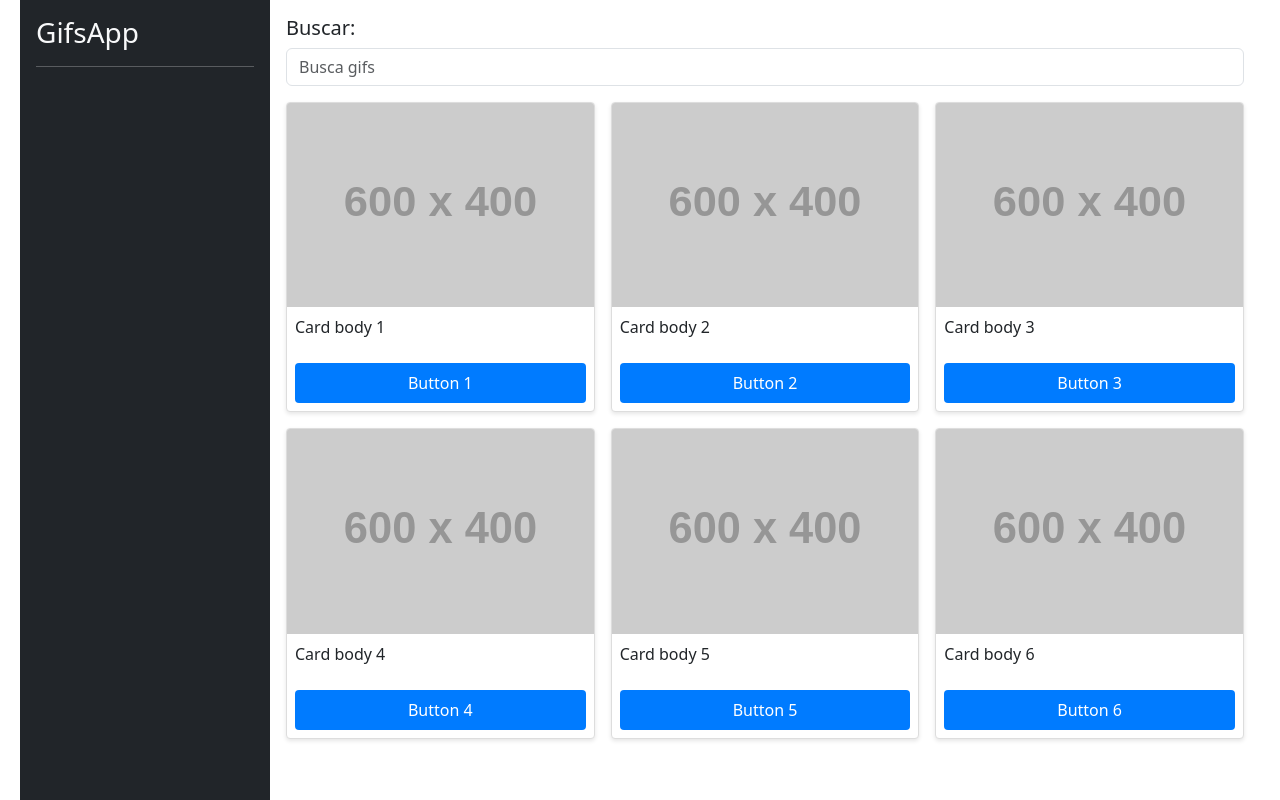
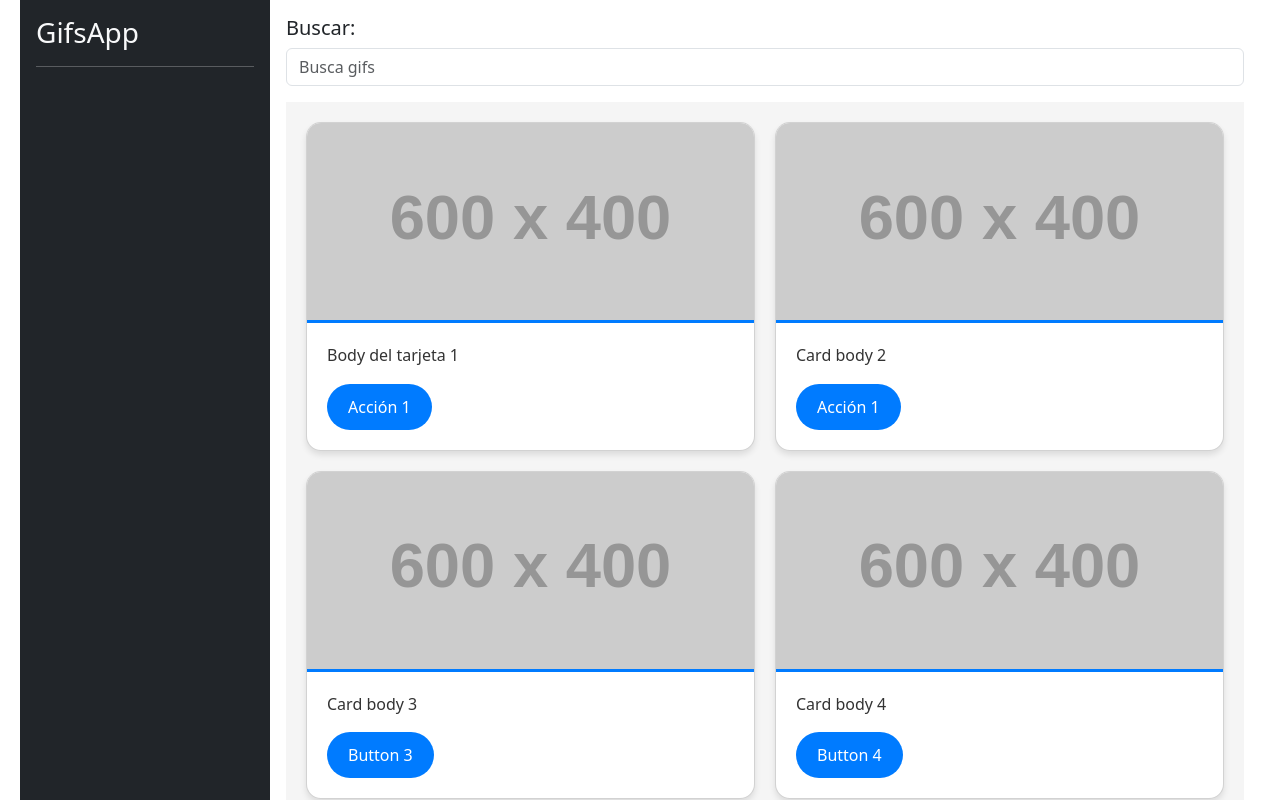
Before and after one commit to StevenACZ/gifs-app, an Angular app: page / in a window 1280 px wide. Shown: the top 800 px of the page. Built offline with nearby package versions, Linux system fonts and the light colour scheme.

Commit message:
update card list component styles and improve button accessibility

```diff
--- a/src/app/gifs/components/card-list/card-list.component.css
+++ b/src/app/gifs/components/card-list/card-list.component.css
@@ -1,48 +1,50 @@
 .card-list {
   display: grid;
-  grid-template-columns: repeat(auto-fit, minmax(250px, 1fr));
-  gap: 1rem;
+  grid-template-columns: repeat(auto-fit, minmax(300px, 1fr));
+  gap: 20px;
+  padding: 20px;
+  background-color: #f5f5f5;
 }
 
 .card {
-  border: 1px solid #ddd;
-  border-radius: 4px;
+  border-radius: 15px;
   overflow: hidden;
-  box-shadow: 0 2px 4px rgba(0, 0, 0, 0.1);
-  display: flex;
-  flex-direction: column;
+  box-shadow: 0 4px 6px rgba(0, 0, 0, 0.1);
+  transition: transform 0.3s ease;
+}
+
+.card:hover {
+  transform: translateY(-5px);
+  box-shadow: 0 8px 12px rgba(0, 0, 0, 0.15);
 }
 
 .card img {
   width: 100%;
-  height: auto;
+  height: 200px;
+  object-fit: cover;
+  border-bottom: 3px solid #007bff;
 }
 
 .card-body {
-  padding: 0.5rem;
-  flex: 1;
-  display: flex;
-  flex-direction: column;
-  justify-content: space-between;
+  padding: 20px;
+  color: #333;
 }
 
-.card-body button {
-  margin-top: 0.5rem;
-  padding: 0.5rem;
-  border: none;
-  background-color: #007bff;
-  color: #fff;
-  border-radius: 4px;
-  cursor: pointer;
+.card-body p {
+  margin-bottom: 15px;
+  line-height: 1.6;
 }
 
-.card-body button:hover {
+.btn {
+  display: inline-block;
+  padding: 10px 20px;
+  background-color: #007bff;
+  color: white;
+  text-decoration: none;
+  border-radius: 25px;
+  transition: background-color 0.3s ease;
+}
+
+.btn:hover {
   background-color: #0056b3;
 }
-
-/* Responsive adjustments */
-@media (max-width: 768px) {
-  .card-list {
-    grid-template-columns: repeat(auto-fit, minmax(200px, 1fr));
-  }
-}
--- a/src/app/gifs/components/card-list/card-list.component.html
+++ b/src/app/gifs/components/card-list/card-list.component.html
@@ -1,9 +1,9 @@
 <div class="card-list">
   <div class="card">
-    <img src="https://placehold.co/600x400" alt="Card image" />
+    <img src="https://placehold.co/600x400" alt="Imagen tarjeta" />
     <div class="card-body">
-      <p>Card body 1</p>
-      <button>Button 1</button>
+      <p>Body del tarjeta 1</p>
+      <button class="btn">Acción 1</button>
     </div>
   </div>
 
@@ -11,7 +11,7 @@
     <img src="https://placehold.co/600x400" alt="Card image" />
     <div class="card-body">
       <p>Card body 2</p>
-      <button>Button 2</button>
+      <button class="btn">Acción 1</button>
     </div>
   </div>
 
@@ -19,7 +19,7 @@
     <img src="https://placehold.co/600x400" alt="Card image" />
     <div class="card-body">
       <p>Card body 3</p>
-      <button>Button 3</button>
+      <button class="btn">Button 3</button>
     </div>
   </div>
 
@@ -27,21 +27,21 @@
     <img src="https://placehold.co/600x400" alt="Card image" />
     <div class="card-body">
       <p>Card body 4</p>
-      <button>Button 4</button>
+      <button class="btn">Button 4</button>
     </div>
   </div>
   <div class="card">
     <img src="https://placehold.co/600x400" alt="Card image" />
     <div class="card-body">
       <p>Card body 5</p>
-      <button>Button 5</button>
+      <button class="btn">Button 5</button>
     </div>
   </div>
   <div class="card">
     <img src="https://placehold.co/600x400" alt="Card image" />
     <div class="card-body">
       <p>Card body 6</p>
-      <button>Button 6</button>
+      <button class="btn">Button 6</button>
     </div>
   </div>
 </div>
```
